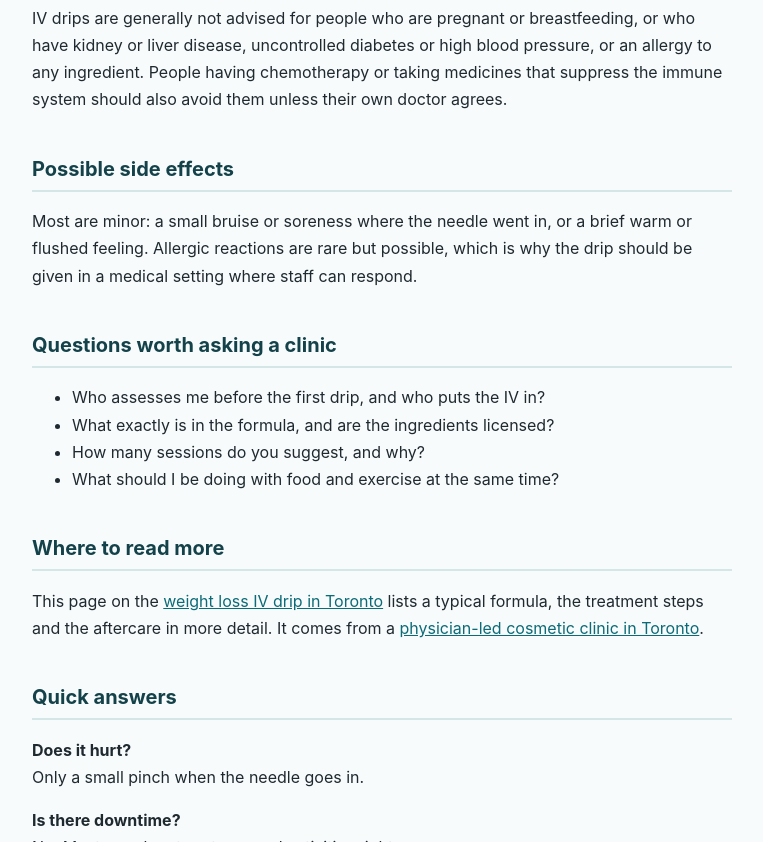
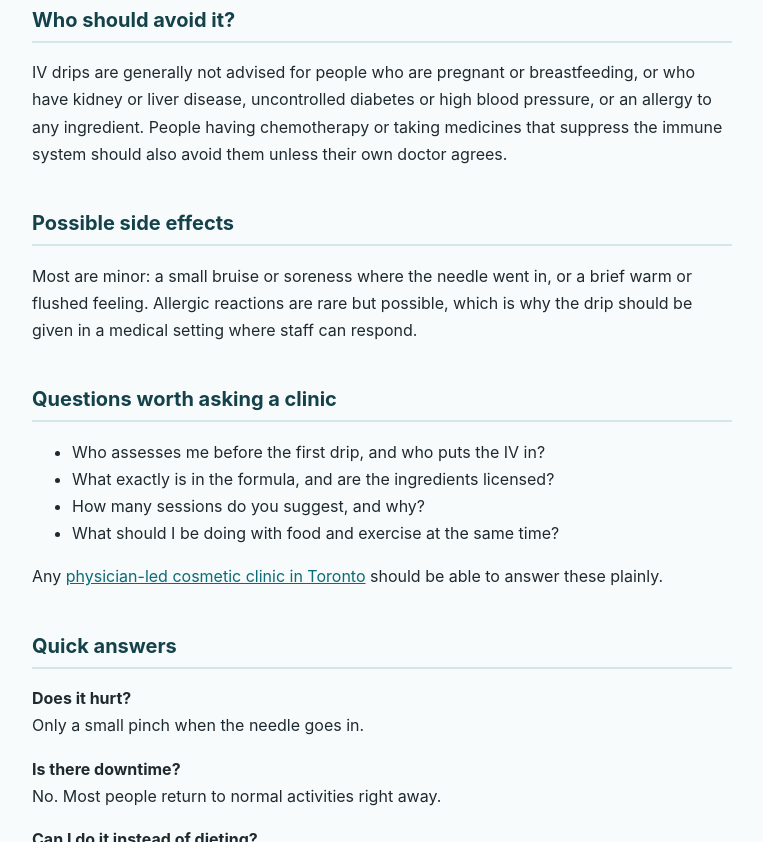
Before and after one commit to yashandleo-cpu/iv-drip-guide, a plain HTML site: page index.html in a window 1280 px wide. Shown: the part 1640-2482 px from the top of the page, without its empty margins (258-1021 px from the left). Drawn offline with Linux system fonts and the light colour scheme.

Commit message:
Add files via upload

```diff
--- a/index.html
+++ b/index.html
@@ -33,7 +33,7 @@ th{background:#e6f1f1}
 <tr><td>Alpha-lipoic acid</td><td>An antioxidant involved in energy production and blood sugar balance.</td></tr>
 <tr><td>Glutathione</td><td>The body's main antioxidant. Supports the liver and is also used for skin brightness.</td></tr>
 </table>
-<p>Recipes differ from clinic to clinic, and a good clinic adjusts the mix to the person.</p>
+<p>Recipes differ from clinic to clinic, and a good clinic adjusts the mix to the person. One clinic's published formula and treatment steps are set out on this page about a <a href="https://idcosmeticclinic.ca/treatments/weight-loss-iv-drip/">weight loss IV drip in Toronto</a>.</p>
 
 <h2>What a session is like</h2>
 <ol>
@@ -66,8 +66,7 @@ th{background:#e6f1f1}
 <li>What should I be doing with food and exercise at the same time?</li>
 </ul>
 
-<h2>Where to read more</h2>
-<p>This page on the <a href="https://idcosmeticclinic.ca/treatments/weight-loss-iv-drip/">weight loss IV drip in Toronto</a> lists a typical formula, the treatment steps and the aftercare in more detail. It comes from a <a href="https://idcosmeticclinic.ca/">physician-led cosmetic clinic in Toronto</a>.</p>
+<p>Any <a href="https://idcosmeticclinic.ca/">physician-led cosmetic clinic in Toronto</a> should be able to answer these plainly.</p>
 
 <h2>Quick answers</h2>
 <p><strong>Does it hurt?</strong><br>Only a small pinch when the needle goes in.</p>
```
